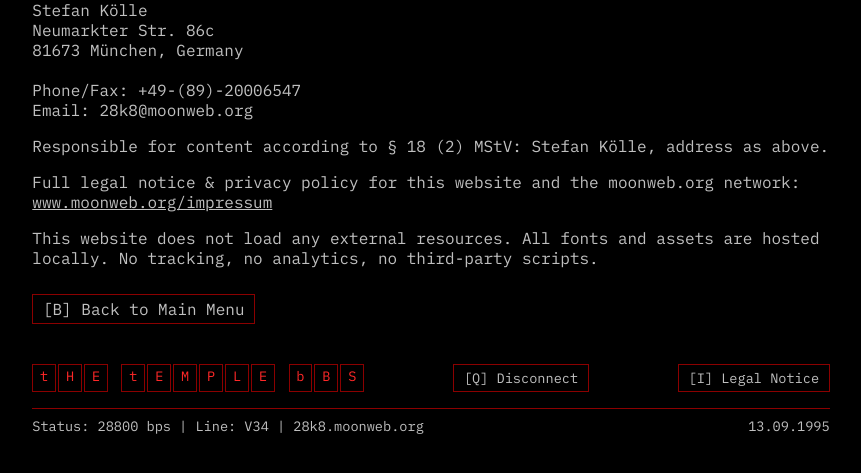
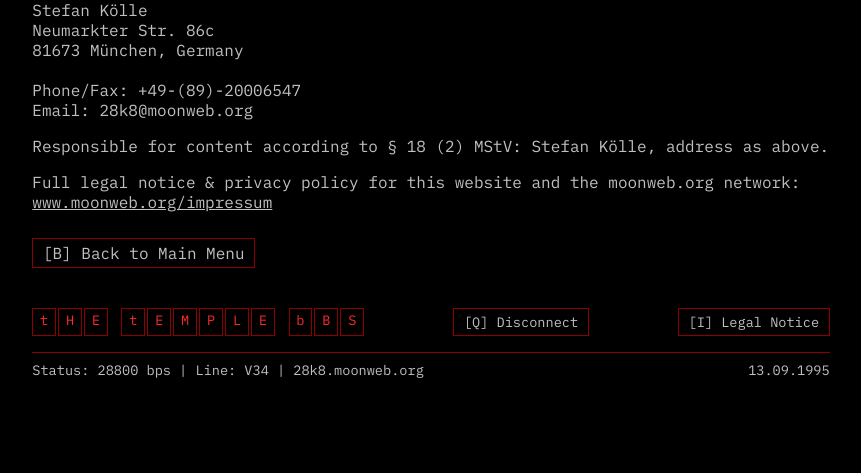
Before and after one commit to skoelle/28k8-moonweb-org, an Astro site: page /bbs/legal-notice in a window 1280 px wide. Shown: the part 157-630 px from the top of the page, without its empty margins (209-1070 px from the left). Built offline with nearby package versions, Linux system fonts and the light colour scheme; Astro itself is replaced by a stand-in of ours.

Commit message:
Remove redundant privacy note

```diff
--- a/src/pages/bbs/legal-notice.astro
+++ b/src/pages/bbs/legal-notice.astro
@@ -18,7 +18,6 @@
 </p>
     <p>Responsible for content according to § 18 (2) MStV: Stefan Kölle, address as above.</p>
     <p>Full legal notice &amp; privacy policy for this website and the moonweb.org network: <a href="https://www.moonweb.org/impressum/">www.moonweb.org/impressum</a></p>
-    <p>This website does not load any external resources. All fonts and assets are hosted locally. No tracking, no analytics, no third-party scripts.</p>
     <NavBar />
     <LetterFooter />
     <StatusBar />
```
